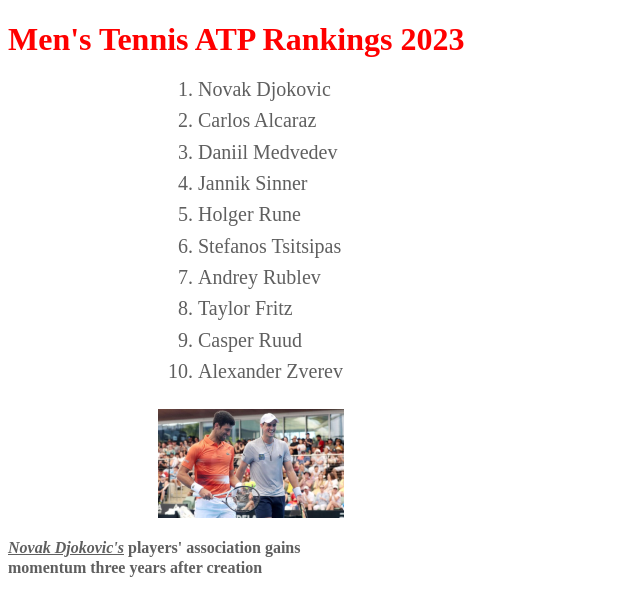
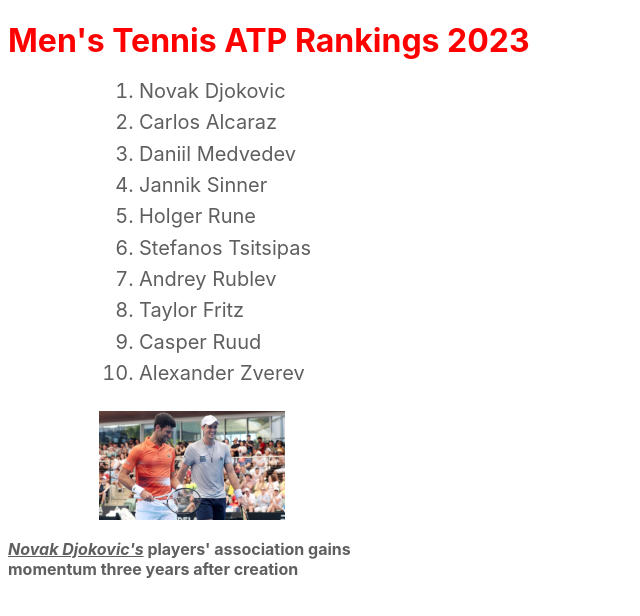
Before and after one commit to giobashvili1/Sacavi46, a plain HTML site: page Margin2/index.html in a window 1280 px wide. Shown: the whole page, without its empty margins (0-640 px from the left). Drawn offline with Linux system fonts and the light colour scheme.

Commit message:
Add files via upload

```diff
--- a/Margin2/style.css
+++ b/Margin2/style.css
@@ -1,20 +1,22 @@
 h1{
+    font-family: 'Inter', sans-serif;
     color: #FF0000;
 }
 li{
+    font-family: 'Inter', sans-serif;
     font-weight: 400;
     font-size: 20px;
     line-height: 19.36px;
-    margin-left: 150px;
+    margin-left: 91px;
     padding-bottom: 12px;
     color: #5F5F5F;
 }
 img{
-    margin-left: 150px;
+    margin-left: 91px;
 }
 p{
     font-weight: 700;
-
+    font-family: 'Inter', sans-serif;
     font-size: 16px;
     line-height: 19.36px;
     color: #5F5F5F;
```
